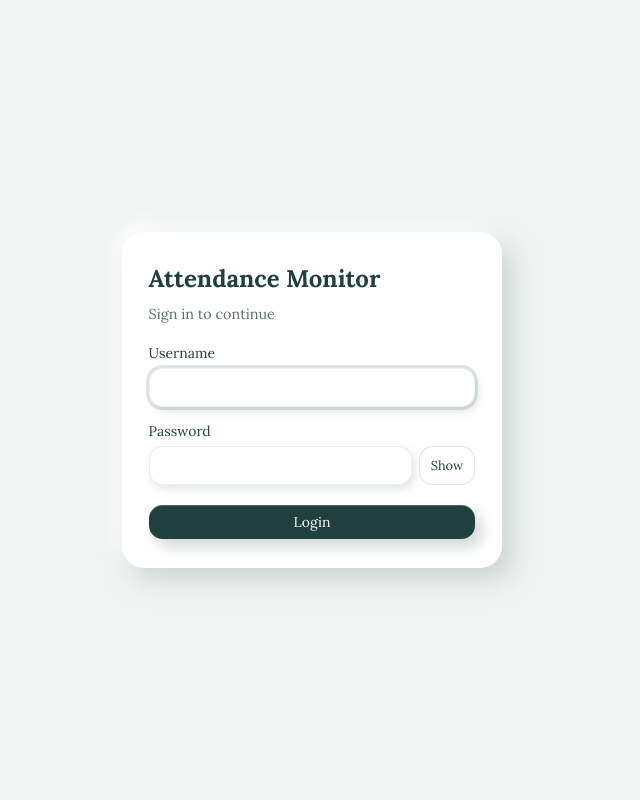
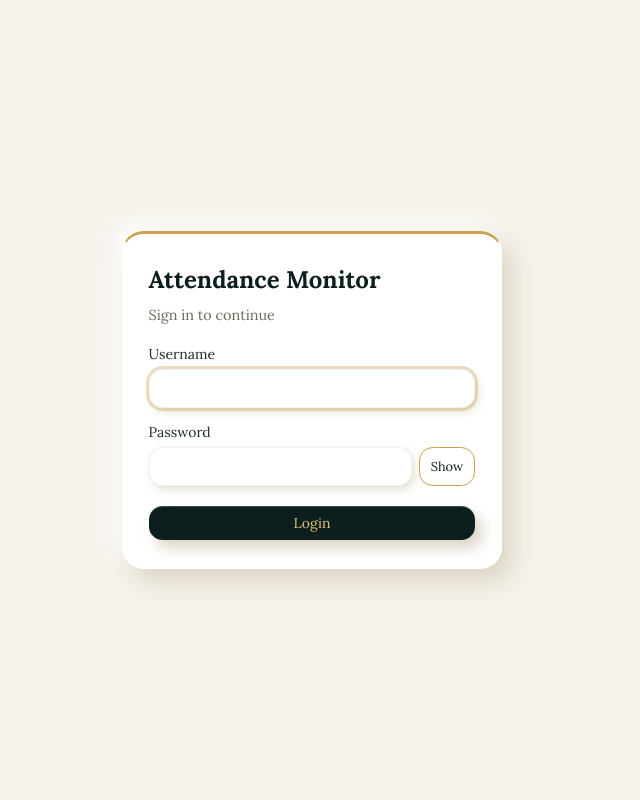
Before and after one commit to bananharappulan-beep/Attendance-Monitor, a Flask app: page /login in a window 1280 px wide. Shown: the whole page, without its empty margins (328-968 px from the left). Run offline with Flask 3, Linux system fonts and the light colour scheme.

Commit message:
Styling 3/10

```diff
--- a/static/css/auth.css
+++ b/static/css/auth.css
@@ -11,12 +11,12 @@
 .login-btn { justify-content: center; margin-top: .3rem; }
 
 input[type="text"], input[type="password"], input[type="number"] {
-  width: 100%; border: 1px solid rgba(31, 64, 61, .08); border-radius: .85rem;
+  width: 100%; border: 1px solid rgba(74, 65, 40, .08); border-radius: .85rem;
   padding: .5rem .75rem; background: var(--surface); font: inherit; color: inherit; outline: 0;
-  box-shadow: 3px 4px 9px rgba(183, 194, 190, .42), -3px -3px 8px var(--shadow-light);
+  box-shadow: 3px 4px 9px rgba(196, 186, 158, .42), -3px -3px 8px var(--shadow-light);
 }
 input[type="text"]:focus, input[type="password"]:focus {
-  box-shadow: 0 0 0 3px rgba(31, 64, 61, .13), 3px 4px 9px rgba(183, 194, 190, .42), -3px -3px 8px var(--shadow-light);
+  box-shadow: 0 0 0 3px rgba(201, 162, 75, .35), 3px 4px 9px rgba(196, 186, 158, .42), -3px -3px 8px var(--shadow-light);
 }
 input:disabled, select:disabled { opacity: .55; cursor: not-allowed; }
 .pw-row { display: flex; gap: .4rem; align-items: stretch; }
@@ -30,29 +30,29 @@ input:disabled, select:disabled { opacity: .55; cursor: not-allowed; }
 .userbar .who { color: var(--muted); }
 .userbar .who strong { color: var(--text); font-weight: 700; }
 .user-menu { position: relative; z-index: 40; }
-.user-menu-toggle { display: inline-grid; place-items: center; width: 2.5rem; height: 2.5rem; padding: 0; border: 1px solid var(--border); border-radius: 50%; background: var(--surface); color: var(--dark); cursor: pointer; box-shadow: 3px 4px 9px rgba(183, 194, 190, .42), -3px -3px 8px var(--shadow-light); }
+.user-menu-toggle { display: inline-grid; place-items: center; width: 2.5rem; height: 2.5rem; padding: 0; border: 1px solid var(--border); border-radius: 50%; background: var(--surface); color: var(--dark); cursor: pointer; box-shadow: 3px 4px 9px rgba(196, 186, 158, .42), -3px -3px 8px var(--shadow-light); }
 .user-menu-toggle:hover { background: var(--head); }
 .user-menu-dropdown { position: absolute; top: calc(100% + .4rem); right: 0; min-width: 10rem; padding: .35rem; border: 1px solid var(--border); border-radius: .65rem; background: var(--surface); box-shadow: 0 8px 18px var(--shadow-dark); }
 .user-menu-dropdown button { display: block; width: 100%; padding: .55rem .65rem; border: 0; border-radius: .35rem; background: transparent; color: var(--text); font: inherit; text-align: left; cursor: pointer; }
 .user-menu-dropdown button:hover { background: var(--head); }
 .role-badge { display: inline-block; padding: .1rem .55rem; border-radius: 999px; font-size: .72rem; font-weight: 700; letter-spacing: .04em; text-transform: uppercase; }
-.role-badge.developer { background: #e0e7ff; color: #3730a3; }
+.role-badge.developer { background: #dceef1; color: #1f5e6b; }
 .role-badge.admin { background: var(--amber-bg); color: var(--amber-fg); }
 .role-badge.business { background: var(--green-bg); color: var(--green-fg); }
 .btn-small {
   border: 1px solid var(--border); background: var(--surface); color: var(--dark); border-radius: .7rem;
   padding: .3rem .7rem; font-size: .8rem; cursor: pointer;
-  box-shadow: 2px 3px 6px rgba(183, 194, 190, .45), -2px -2px 5px var(--shadow-light);
+  box-shadow: 2px 3px 6px rgba(196, 186, 158, .45), -2px -2px 5px var(--shadow-light);
 }
 .btn-small:hover { background: var(--head); }
 .btn-small.danger { color: var(--red-fg); }
-.btn-small.primary { background: var(--dark); color: #fff; border-color: var(--dark); }
+.btn-small.primary { background: var(--dark); color: var(--gold-light); border-color: var(--dark); }
 
 /* modal */
-.modal-back { position: fixed; inset: 0; background: rgba(15, 23, 42, .45); display: grid; place-items: center; z-index: 1000; padding: 1rem; }
+.modal-back { position: fixed; inset: 0; background: rgba(12, 31, 30, .55); display: grid; place-items: center; z-index: 1000; padding: 1rem; }
 .modal {
   width: 100%; max-width: 440px; max-height: 92vh; overflow: auto; background: var(--surface);
-  border-radius: 1.2rem; padding: 1.3rem 1.4rem; box-shadow: 0 20px 50px rgba(15, 23, 42, .3);
+  border-radius: 1.2rem; padding: 1.3rem 1.4rem; box-shadow: 0 20px 50px rgba(12, 31, 30, .3);
   display: flex; flex-direction: column; gap: .8rem;
 }
 .modal.wide { max-width: 980px; }
@@ -76,3 +76,14 @@ input:disabled, select:disabled { opacity: .55; cursor: not-allowed; }
 .check-group { display: flex; flex-wrap: wrap; gap: .4rem 1rem; }
 .perm-box { border: 1px dashed var(--border); border-radius: .8rem; padding: .7rem; display: grid; gap: .5rem; }
 @media (max-width: 700px) { .user-form { grid-template-columns: 1fr; } .users-table { display: block; overflow-x: auto; } }
+
+
+/* ---- Premium theme additions ---- */
+.login-card { border-top: 3px solid var(--gold); }
+.login-card h1, .modal-head h2 { color: var(--dark); }
+.modal { border-top: 3px solid var(--gold); }
+.user-menu-toggle:focus-visible, .btn-small:focus-visible { outline: 2px solid var(--gold); outline-offset: 2px; }
+.users-table th { color: var(--dark); border-bottom-color: var(--gold); }
+
+/* ---- Table outer line (users panel) ---- */
+.users-table { border: 1px solid var(--table-line); }
--- a/static/css/style.css
+++ b/static/css/style.css
@@ -8,22 +8,26 @@
 
 :root {
   --font: 'Lora', Georgia, 'Times New Roman', serif;
-  --bg: #f1f4f2;
+  --bg: #f6f3ec;
   --surface: #ffffff;
-  --surface-deep: #f7f8fa;
-  --text: #1f403d;
-  --muted: #5d706e;
-  --faint: #8490a3;
-  --border: rgba(31, 64, 61, .12);
-  --head: #f4f6f8;
-  --dark: #1f403d;
-  --navy-soft: #315b56;
+  --surface-deep: #faf7f0;
+  --text: #1b2b29;
+  --muted: #6f6a58;
+  --faint: #9a937c;
+  --border: rgba(74, 65, 40, .14);
+  --head: #f0ebdd;
+  --dark: #0c1f1e;
+  --navy-soft: #16403d;
+  --gold: #c9a24b;
+  --gold-light: #e2c275;
+  --gold-soft: #f7efd9;
   --shadow-light: rgba(255, 255, 255, .96);
-  --shadow-dark: rgba(183, 194, 190, .62);
-  --red: #dc2626;
-  --green-bg: #dcfce7; --green-fg: #166534;
-  --amber-bg: #fef3c7; --amber-fg: #92400e;
-  --red-bg: #fee2e2;   --red-fg: #991b1b;
+  --shadow-dark: rgba(196, 186, 158, .55);
+  --red: #b3382e;
+  --late: #b45309;
+  --green-bg: #e3f1e6; --green-fg: #1f6b3a;
+  --amber-bg: #fbefd2; --amber-fg: #8a5a00;
+  --red-bg: #f8e3e0;   --red-fg: #9e2a22;
 }
 
 * { box-sizing: border-box; font-family: var(--font); }
@@ -83,16 +87,16 @@ select { min-width: 180px; }
   border: 0;
   border-radius: .85rem;
   background: var(--dark);
-  color: #fff;
+  color: var(--gold-light);
   font-size: .875rem;
   cursor: pointer;
-  box-shadow: 7px 8px 14px rgba(183, 194, 190, .62), -5px -5px 12px var(--shadow-light), inset 0 1px 0 rgba(255, 255, 255, .2);
+  box-shadow: 7px 8px 14px rgba(196, 186, 158, .62), -5px -5px 12px var(--shadow-light), inset 0 1px 0 rgba(255, 255, 255, .2);
 }
 .btn:hover { transform: translateY(-1px); }
-.btn:active { transform: translateY(1px); box-shadow: 2px 3px 6px rgba(183, 194, 190, .45), inset 0 2px 4px rgba(0, 0, 0, .18); }
+.btn:active { transform: translateY(1px); box-shadow: 2px 3px 6px rgba(196, 186, 158, .45), inset 0 2px 4px rgba(0, 0, 0, .18); }
 .ui-icon { width: 1rem; height: 1rem; flex: 0 0 auto; fill: none; stroke: currentColor; stroke-width: 1.8; stroke-linecap: round; stroke-linejoin: round; }
 .btn:disabled { opacity: .5; cursor: wait; }
-.btn-secondary { background: var(--surface); color: var(--dark); border: 1px solid var(--border); }
+.btn-secondary { background: var(--surface); color: var(--dark); border: 1px solid var(--gold); }
 
 .msg { font-size: .875rem; color: var(--muted); min-height: 1.3em; }
 .msg.error { color: var(--red); }
@@ -234,11 +219,31 @@ select { min-width: 180px; }
 #summary .data-table th:nth-child(6) { background: var(--red-bg); color: var(--red-fg); }
 
 /* count values */
-#summary .data-table td:nth-child(4) { color: #16a34a; font-weight: 700; }   /* Present  - green  */
-#summary .data-table td:nth-child(5) { color: #ca8a04; font-weight: 700; }   /* Half day - yellow */
-#summary .data-table td:nth-child(6) { color: #dc2626; font-weight: 700; }   /* Absent   - red    */
+#summary .data-table td:nth-child(4) { color: #2f7d4f; font-weight: 700; }   /* Present  - green  */
+#summary .data-table td:nth-child(5) { color: #a06a00; font-weight: 700; }   /* Half day - yellow */
+#summary .data-table td:nth-child(6) { color: #b3382e; font-weight: 700; }   /* Absent   - red    */
 
 /* ---- Overall Summary alignment: everything centred except the branch names ---- */
 #summary .data-table th,
 #summary .data-table td { text-align: center; }
 #summary .data-table td:nth-child(2) { text-align: center; }   /* branch values (and TOTAL label) */
+
+/* ---- Premium theme: emerald, ivory and gold accents ---- */
+.topbar h1 { color: var(--dark); }
+.topbar { border-top: 2px solid var(--gold); }
+.card { border-top: 2px solid var(--gold); }
+.cards .card:nth-child(1) { border-top-color: #2f7d4f; }   /* Present  */
+.cards .card:nth-child(2) { border-top-color: var(--gold); } /* Half-day */
+.cards .card:nth-child(3) { border-top-color: var(--red); }  /* Absent   */
+.cards .card:nth-child(1) .value { color: var(--green-fg); }
+.cards .card:nth-child(2) .value { color: var(--amber-fg); }
+.cards .card:nth-child(3) .value { color: var(--red-fg); }
+.card .value { font-size: 1.6rem; }
+.sidebar { border-top: 2px solid var(--gold); }
+.btn:hover, .btn-export:hover { color: #f3dca0; }
+.pill.P, .pill.H, .pill.A { font-weight: 700; }
+
+/* ---- Table outer lines (white) ---- */
+:root { --table-line: #ffffff; }
+.table-wrap { border: 3px solid var(--table-line); }
+.matrix-wrap { border: 3px solid var(--table-line); border-radius: 1.25rem; background: var(--surface); box-shadow: 8px 10px 20px var(--shadow-dark), -6px -6px 16px var(--shadow-light); }
```
Also changed, not shown: other parts of static/css/style.css (+16 -35 lines).
